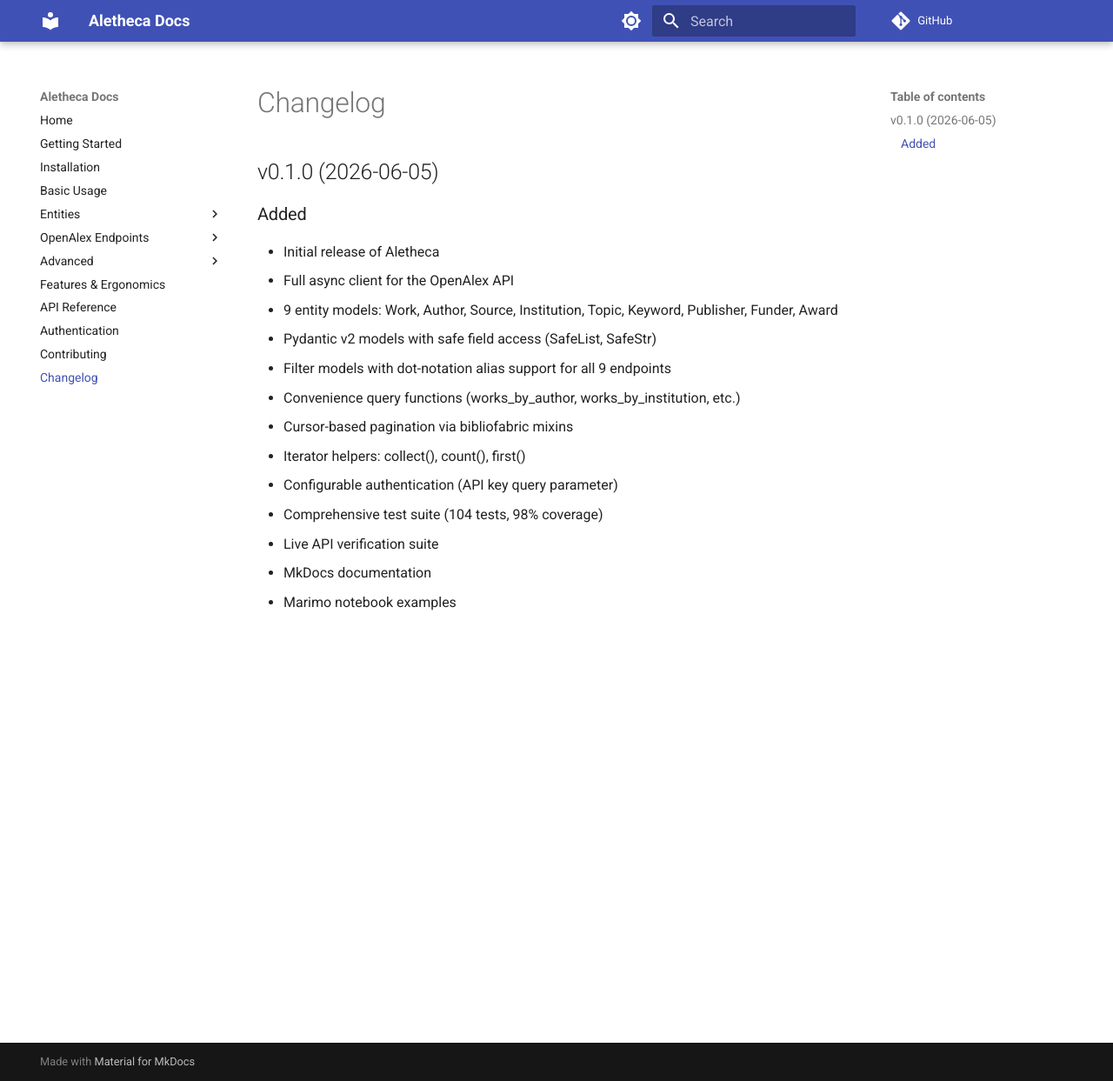
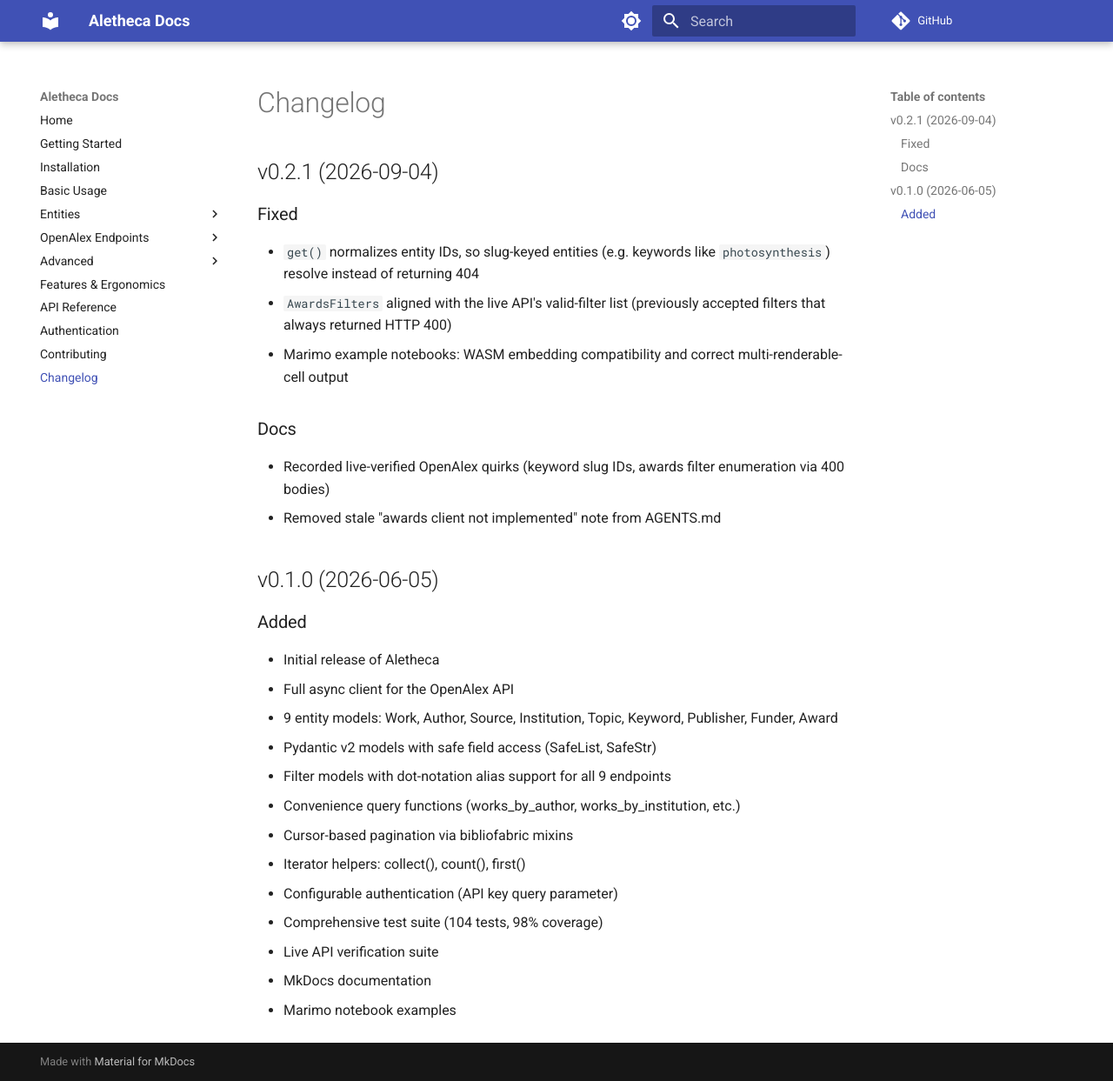
Before and after one commit to utsmok/aletheca, an MkDocs documentation site: the page built from docs/changelog.md, in a window 1280 px wide and 1243 px high. Shown: the whole window at 87% size. Built offline with MkDocs 1.6.1 and Material for MkDocs 9.7.7, drawn with Linux system fonts in a browser that asks for light colours; comment, search, counter and statistics services are not loaded.

Commit message:
Release v0.2.1

```diff
--- a/docs/changelog.md
+++ b/docs/changelog.md
@@ -1,4 +1,19 @@
 # Changelog
+## v0.2.1 (2026-09-04)
+
+### Fixed
+- `get()` normalizes entity IDs, so slug-keyed entities (e.g. keywords like
+  `photosynthesis`) resolve instead of returning 404
+- `AwardsFilters` aligned with the live API's valid-filter list (previously
+  accepted filters that always returned HTTP 400)
+- Marimo example notebooks: WASM embedding compatibility and correct
+  multi-renderable-cell output
+
+### Docs
+- Recorded live-verified OpenAlex quirks (keyword slug IDs, awards filter
+  enumeration via 400 bodies)
+- Removed stale "awards client not implemented" note from AGENTS.md
+
 
 ## v0.1.0 (2026-06-05)
 
--- a/pyproject.toml
+++ b/pyproject.toml
@@ -1,6 +1,6 @@
 [project]
 name = "aletheca"
-version = "0.2.0"
+version = "0.2.1"
 description = "Python interface for the OpenAlex API, built on top of the bibliofabric framework."
 authors = [
     {name = "Samuel Mok", email = "s.mok@utwente.nl"}
```
